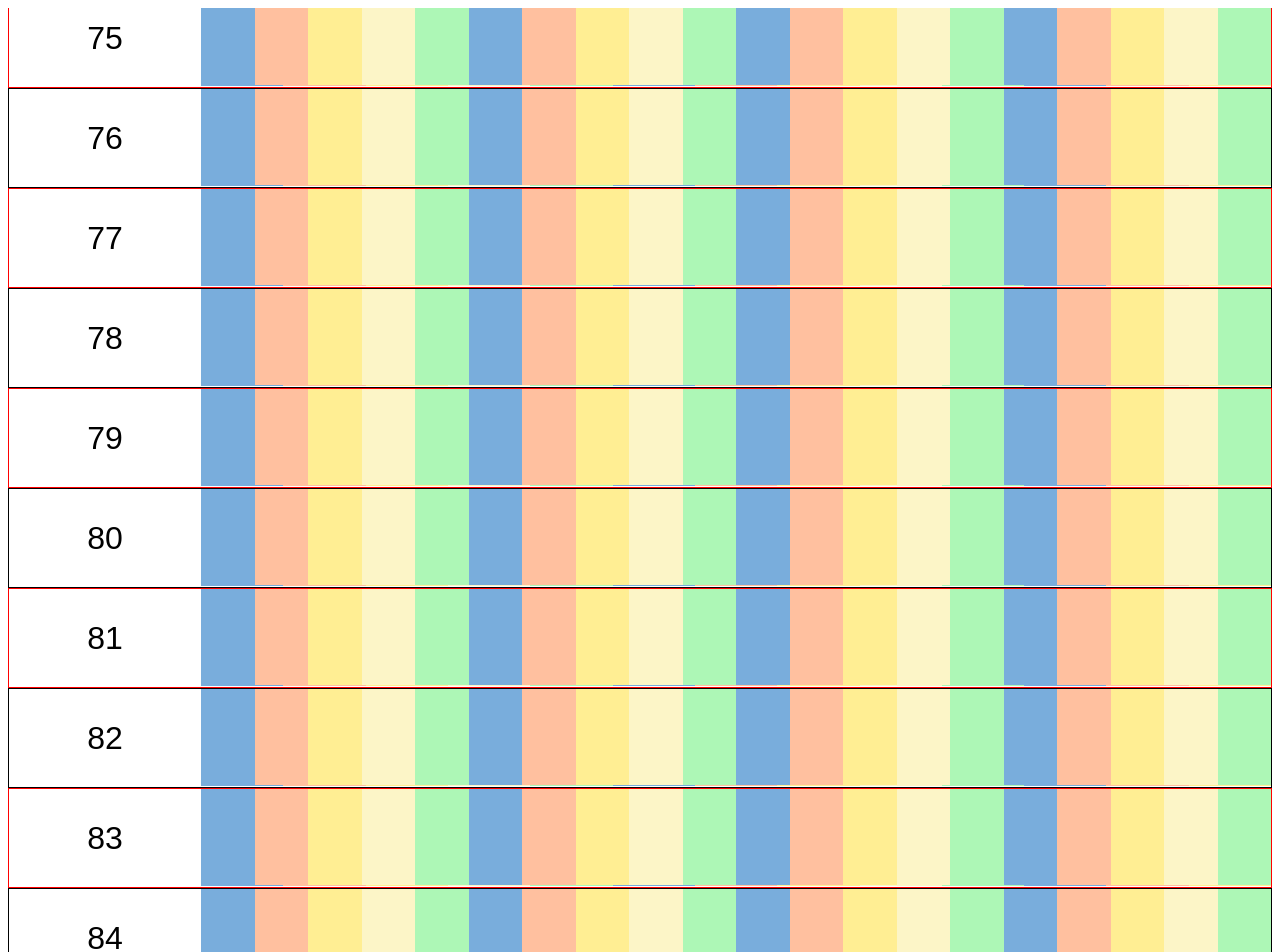
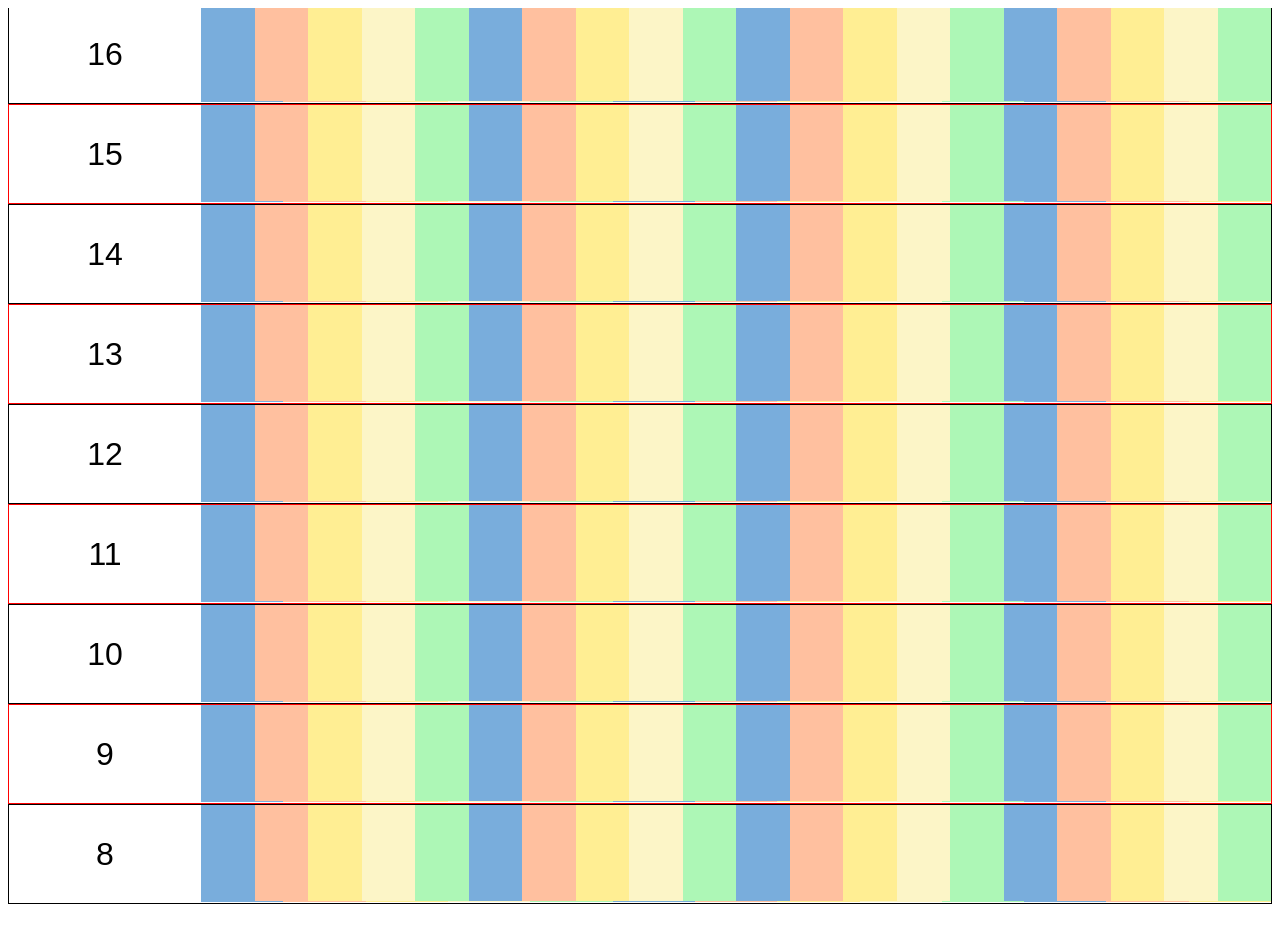
Before and after one commit to madnl/vs-experimental, a React (Create React App) app: page / in a window 1280 px wide. Shown: the top 952 px of the page. After the commit the page ends 912 px from the top, so only its background shows below. Built offline with nearby package versions, Linux system fonts and the light colour scheme.

Commit message:
checkpoint

```diff
--- a/package.json
+++ b/package.json
@@ -4,8 +4,8 @@
   "private": true,
   "dependencies": {
     "lodash.debounce": "^4.0.8",
-    "react": "^15.6.1",
-    "react-dom": "^15.6.1",
+    "react": "^16.0.0",
+    "react-dom": "^16.0.0",
     "react-scripts": "^1.0.13",
     "reselect": "^3.0.1"
   },
--- a/src/ColoredList/index.js
+++ b/src/ColoredList/index.js
@@ -12,10 +12,12 @@ const INITIAL_ITEM_COUNT = 100;
 const COMPLEXITY = 3333;
 const HEIGHT = '98px';
 
-const INITIAL_ANCHOR = {
-  key: '99',
-  offset: 0
-};
+// const INITIAL_ANCHOR = {
+//   key: '99',
+//   offset: 0
+// };
+
+const INITIAL_ANCHOR = undefined;
 
 const createItem = index => ({
   key: index.toString(),
@@ -86,7 +88,7 @@ export default class ColoredList extends React.Component<Props, State> {
   render() {
     const { viewport } = this.state;
     return (
-      <div ref={this._setViewport} style={{ height: '100vw', overflow: 'scroll' }}>
+      <div ref={this._setViewport} style={{ height: '70vw', overflow: 'scroll' }}>
         {viewport && (
           <VirtualizedScroller
             initialAnchor={INITIAL_ANCHOR}
--- a/src/VirtualizedScroller/index.js
+++ b/src/VirtualizedScroller/index.js
@@ -155,6 +155,7 @@ export default class VirtualizedScroller extends React.Component<Props, State> {
     const { shouldUpdate } = this.props;
     const { renderableItems } = this.state;
     console.log('rendering', renderableItems.map(x => x.item.key));
+    console.log('rendering/height', this._runwayHeight());
     return (
       <div ref={this._setRunway} style={runwayStyle(this._runwayHeight())}>
         {renderableItems.map(({ cellKey, item, offset }) => (
@@ -308,18 +309,18 @@ export default class VirtualizedScroller extends React.Component<Props, State> {
       relaxLayout({
         layout: this._layout,
         anchorIndex,
-        items
+        items,
+        reversed
       });
     }
   }
 
   _normalizationUrgency(): NormalizationUrgency {
-    const { items } = this.props;
-    const firstItem = items[0];
-    if (firstItem) {
+    const topmostItem = this._topMostItem();
+    if (topmostItem) {
       const badTop =
-        Math.abs(this._layout.rectangleFor(firstItem.key).top) > NORMALIZE_OFFSET_THRESHOLD;
-      const firstItemVisible = this._visibility.has(firstItem.key);
+        Math.abs(this._layout.rectangleFor(topmostItem.key).top) > NORMALIZE_OFFSET_THRESHOLD;
+      const firstItemVisible = this._visibility.has(topmostItem.key);
       if (badTop && firstItemVisible) {
         return 'high';
       }
@@ -337,11 +338,11 @@ export default class VirtualizedScroller extends React.Component<Props, State> {
   }
 
   _normalizeLayout() {
-    const { items } = this.props;
-    const firstItem = items[0];
+    const topmostItem = this._topMostItem();
+    console.log('_normalizeLayout', { topmostItem });
     const layout = this._layout;
-    if (firstItem) {
-      const offset = layout.rectangleFor(firstItem.key).top;
+    if (topmostItem) {
+      const offset = layout.rectangleFor(topmostItem.key).top;
       if (offset !== 0) {
         layout.translateAll(-offset);
         return offset;
@@ -356,9 +357,18 @@ export default class VirtualizedScroller extends React.Component<Props, State> {
   }
 
   _runwayHeight() {
-    const { items } = this.props;
-    const lastItem = items.length > 0 ? items[items.length - 1] : undefined;
-    return lastItem ? this._layout.rectangleFor(lastItem.key).bottom : 0;
+    const bottomItem = this._bottomMostItem();
+    return bottomItem ? this._layout.rectangleFor(bottomItem.key).bottom : 0;
+  }
+
+  _topMostItem() {
+    const { reversed, items } = this.props;
+    return items.length > 0 ? (reversed ? items[items.length - 1] : items[0]) : undefined;
+  }
+
+  _bottomMostItem() {
+    const { reversed, items } = this.props;
+    return items.length > 0 ? (reversed ? items[0] : items[items.length - 1]) : undefined;
   }
 
   _setRunway = (elem: ?Element) => {
```
Also changed, not shown: 2 other files (tests, documents, lock files or other folders).
